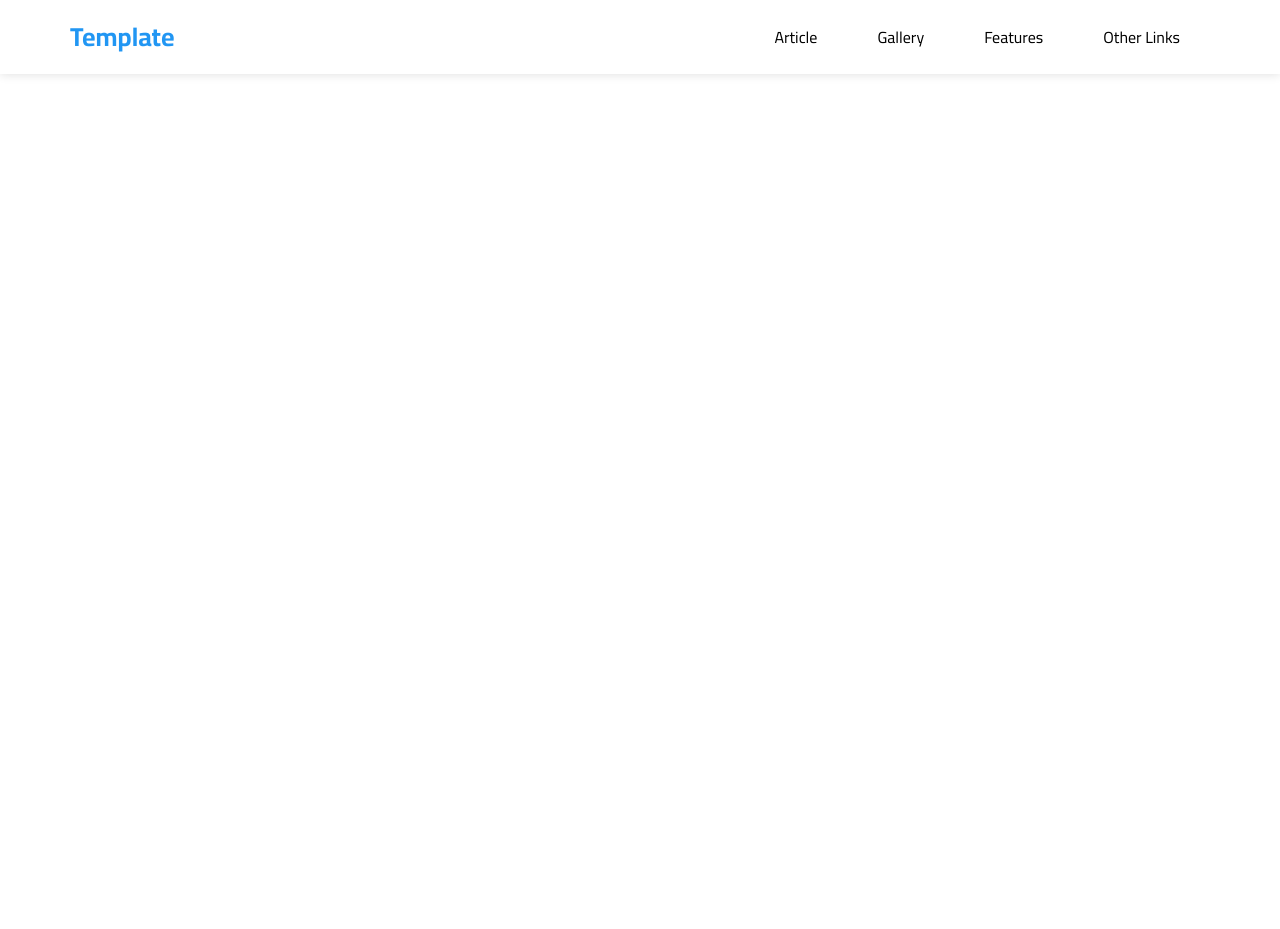
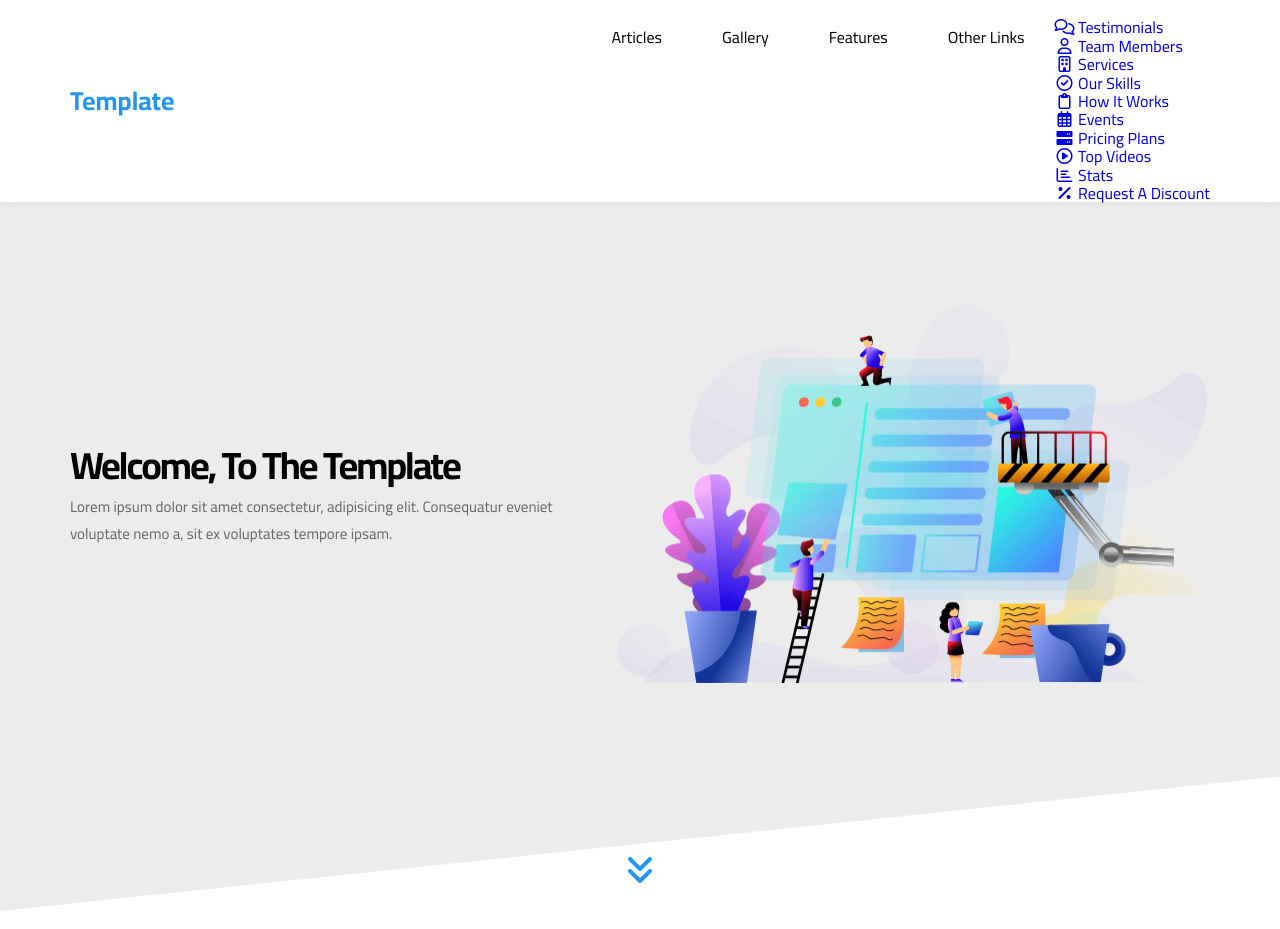
Before and after one commit to ahmed-kkamel/Template, a plain HTML site: page index.html in a window 1280 px wide. Before the commit the page ends 800 px from the top, so only its background shows below. Drawn offline with Linux system fonts and the light colour scheme.

Commit message:
Landing section was added

```diff
--- a/Css Folder/index.css
+++ b/Css Folder/index.css
@@ -78,9 +78,22 @@ a {
 	justify-content: center;
 	align-items: center;
 }
+@media (max-width: 767px) {
+	.header .logo {
+		width: 100%;
+		height: 60px;
+		font-size: 30px;
+	}
+}
 .header .main-nav {
 	display: flex;
 }
+@media (max-width: 767px) {
+	.header .main-nav {
+		margin: auto;
+	}
+}
+
 .header .main-nav > li > a {
 	display: flex;
 	justify-content: center;
@@ -91,6 +104,13 @@ a {
 	position: relative;
 	transition: var(--main-transition);
 	overflow: hidden;
+}
+@media (max-width: 767px) {
+	.header .main-nav > li > a {
+		padding: 0 10px;
+		height: 45px;
+		font-size: 15px;
+	}
 }
 .header .main-nav > li > a::before {
 	content: "";
@@ -110,3 +130,112 @@ a {
 	left: 0;
 }
 /* end header */
+/* Start Landing */
+.landing {
+	position: relative;
+}
+.landing::before {
+	content: "";
+	position: absolute;
+	top: -17px;
+	left: 0;
+	width: 100%;
+	height: 100%;
+	background-color: #ececec;
+	z-index: -1;
+	transform: skewY(-6deg);
+	transform-origin: top left;
+}
+.landing .container {
+	min-height: calc(100vh - 73.6px);
+	display: flex;
+	align-items: center;
+	padding-bottom: 140px;
+}
+.landing .text {
+	flex: 1;
+}
+@media (max-width: 991px) {
+	.landing .text {
+		text-align: center;
+	}
+}
+.landing .text h1 {
+	letter-spacing: -2px;
+	font-size: 38px;
+	margin: 0;
+}
+@media (max-width: 767px) {
+	.landing .text h1 {
+		font-size: 30px;
+	}
+}
+.landing .text p {
+	margin: 5px 0 0;
+	font-size: 15px;
+	line-height: 1.8;
+	color: #666;
+}
+@media (max-width: 991px) {
+	.landing .text p {
+		padding: 20px 0 0;
+		margin: 10px auto;
+	}
+}
+@media (max-width: 767px) {
+	.landing .text p {
+		font-size: 18px;
+	}
+}
+.landing .container .image img {
+	position: relative;
+	width: 600px;
+	max-width: 100%;
+	animation: up-and-down 5s linear infinite;
+}
+@media (max-width: 991px) {
+	.landing .container .image img {
+		display: none;
+	}
+}
+.landing .go-down {
+	position: absolute;
+	left: 50%;
+	bottom: 30px;
+	transform: translateX(-50%);
+	color: var(--main-color);
+	transition: var(--main-transition);
+}
+.landing .go-down:hover {
+	color: var(--main-color-alt);
+}
+.landing .go-down i {
+	animation: bouncing 1.5s infinite;
+}
+
+/* End Landing */
+/* Start Animation */
+@keyframes up-and-down {
+	0%,
+	100% {
+		top: 0;
+	}
+	50% {
+		top: -40px;
+	}
+}
+@keyframes bouncing {
+	0%,
+	10%,
+	20%,
+	50%,
+	80%,
+	100% {
+		transform: translateY(0);
+	}
+	40%,
+	60% {
+		transform: translateY(-15px);
+	}
+}
+/* End Animation */
--- a/index.html
+++ b/index.html
@@ -15,16 +15,100 @@
 		/>
 	</head>
 	<body>
+		<!-- Start Header -->
 		<div class="header" id="header">
 			<div class="container">
 				<a href="#" class="logo">Template</a>
 				<ul class="main-nav">
-					<li><a href="article">Article</a></li>
+					<li><a href="articles">Articles</a></li>
 					<li><a href="gallery">Gallery</a></li>
 					<li><a href="features">Features</a></li>
 					<li><a href="#">Other Links</a></li>
+					<!-- Start Megamenu -->
+					<div class="mega-menu">
+						<div class="image">
+							<img decoding="async" src="Images/megamenu.pngd" alt="" />
+						</div>
+						<ul class="links">
+							<li>
+								<a href="#testimonials"
+									><i class="far fa-comments fa-fw"></i> Testimonials</a
+								>
+							</li>
+							<li>
+								<a href="#team"
+									><i class="far fa-user fa-fw"></i> Team Members</a
+								>
+							</li>
+							<li>
+								<a href="#services"
+									><i class="far fa-building fa-fw"></i> Services</a
+								>
+							</li>
+							<li>
+								<a href="#our-skills"
+									><i class="far fa-check-circle fa-fw"></i> Our Skills</a
+								>
+							</li>
+							<li>
+								<a href="#work-steps"
+									><i class="far fa-clipboard fa-fw"></i> How It Works</a
+								>
+							</li>
+						</ul>
+						<ul class="links">
+							<li>
+								<a href="#events"
+									><i class="far fa-calendar-alt fa-fw"></i> Events</a
+								>
+							</li>
+							<li>
+								<a href="#pricing"
+									><i class="fas fa-server fa-fw"></i> Pricing Plans</a
+								>
+							</li>
+							<li>
+								<a href="#video"
+									><i class="far fa-play-circle fa-fw"></i> Top Videos</a
+								>
+							</li>
+							<li>
+								<a href="#stats"
+									><i class="far fa-chart-bar fa-fw"></i> Stats</a
+								>
+							</li>
+							<li>
+								<a href="#discount"
+									><i class="fas fa-percent fa-fw"></i> Request A Discount</a
+								>
+							</li>
+						</ul>
+					</div>
+					<!-- End Megamenu -->
 				</ul>
 			</div>
 		</div>
+		<!-- End Header -->
+
+		<!-- Start Landing -->
+		<div class="landing">
+			<div class="container">
+				<div class="text">
+					<h1>Welcome, To The Template</h1>
+					<p>
+						Lorem ipsum dolor sit amet consectetur, adipisicing elit.
+						Consequatur eveniet voluptate nemo a, sit ex voluptates tempore
+						ipsam.
+					</p>
+				</div>
+				<div class="image">
+					<img src="Images/landing-image.png" alt="" />
+				</div>
+				<a href="#articles" class="go-down">
+					<i class="fa-solid fa-angles-down fa-2x"></i>
+				</a>
+			</div>
+		</div>
+		<!-- End Landing -->
 	</body>
 </html>
```
Also changed, not shown: Css Folder/normalize.css, Images/landing-image.png (added), Images/megamenu.png (added), webfonts/fa-brands-400.ttf (added), webfonts/fa-brands-400.woff2 (added), webfonts/fa-regular-400.ttf (added), webfonts/fa-regular-400.woff2 (added), webfonts/fa-solid-900.ttf (added), webfonts/fa-solid-900.woff2 (added), webfonts/fa-v4compatibility.ttf (added), webfonts/fa-v4compatibility.woff2 (added).
